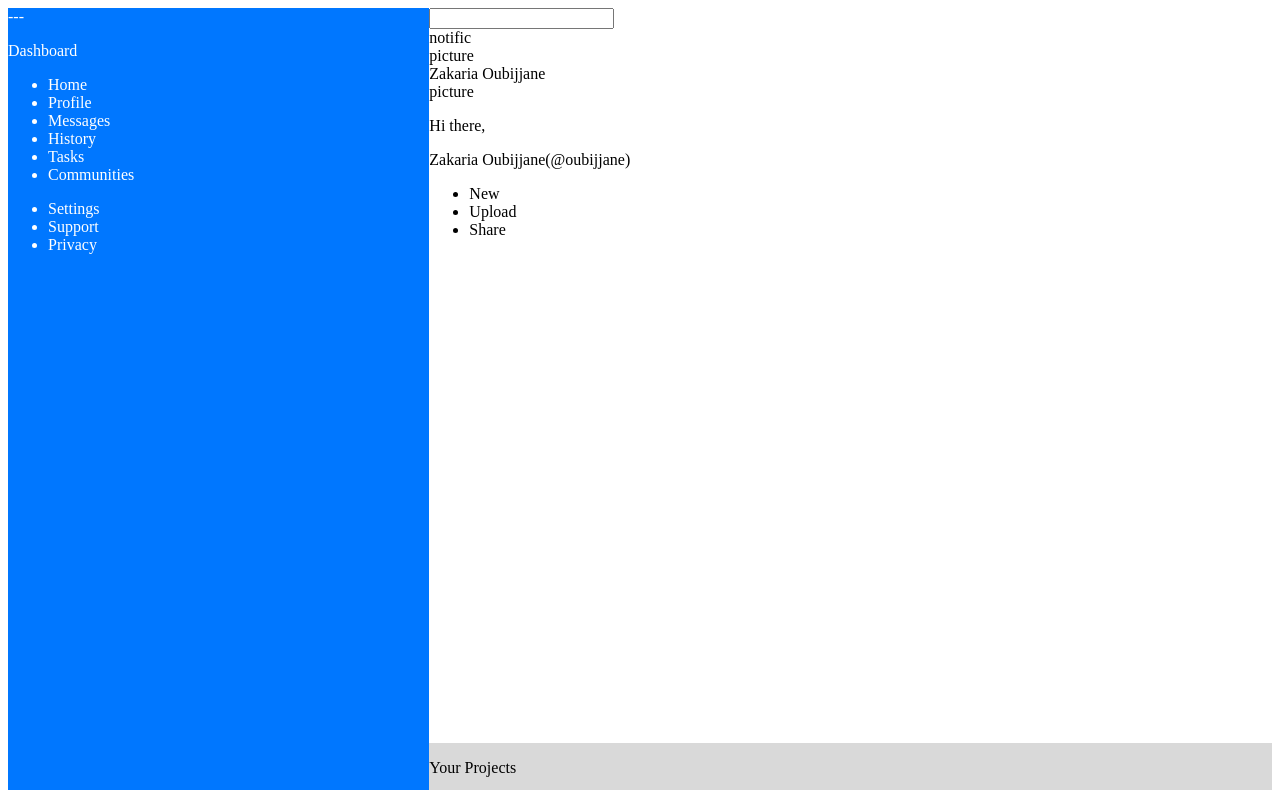
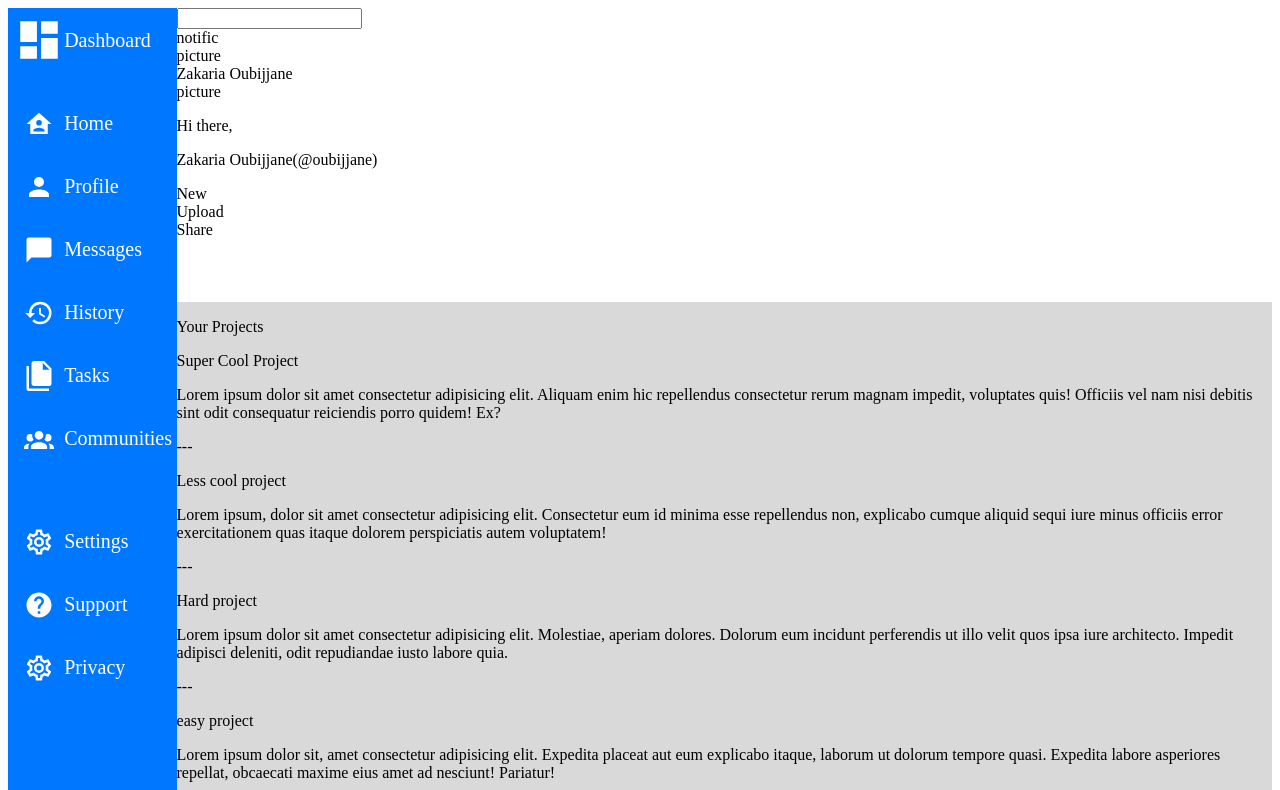
Before and after one commit to oubijjane/Admin-Dashboard, a plain HTML site: page index.html in a window 1280 px wide. Shown: the top 790 px of the page. Drawn offline with Linux system fonts and the light colour scheme.

Commit message:
complete the sidebar styling
complete the sidebar styling and adding the
necessery icons

```diff
--- a/index.html
+++ b/index.html
@@ -31,22 +31,49 @@
         </div>
     </div>
     <div class="sidebar">
-        <div>
-            <div class="icon">---</div>
+        <div class="icons">
+            <img class="icon" src="icons/view-dashboard.svg">
             <p>Dashboard</p>
         </div>
-        <ul>
-            <li>Home</li>
-            <li>Profile</li>
-            <li>Messages</li>
-            <li>History</li>
-            <li>Tasks</li>
-            <li>Communities</li>
+        <ul class="menu1">
+            <li class="icons">
+                <img class="icon" src="icons/home-account.svg">
+                <p>Home</p>
+            </li>
+            <li class="icons">
+                <img class="icon" src="icons/account.svg">
+                <p>Profile</p>
+            </li>
+            <li class="icons">
+                <img class="icon" src="icons/message.svg">
+                <p>Messages</p>
+            </li>
+            <li class="icons">
+                <img class="icon" src="icons/history.svg">
+                <p>History</p>
+            </li>
+            <li class="icons">
+                <img class="icon" src="icons/file-multiple.svg">
+                <p>Tasks</p>
+            </li>
+            <li class="icons">
+                <img class="icon" src="icons/account-group.svg">
+                <p>Communities</p>
+            </li>
         </ul>
-        <ul>
-            <li>Settings</li>
-            <li>Support</li>
-            <li>Privacy</li>
+        <ul class="menu2">
+            <li class="icons">
+                <img class="icon" src="icons/cog-outline.svg">
+                <p>Settings</p>
+            </li>
+            <li class="icons">
+                <img class="icon" src="icons/help-circle.svg">
+                <p>Support</p>
+            </li>
+            <li class="icons">
+                <img class="icon" src="icons/cog-outline.svg">
+                <p>Privacy</p>
+            </li>
         </ul>
     </div>
     <div class="articles">
@@ -88,7 +115,8 @@
                     <p>another project</p>
                     <p>
                         Lorem ipsum dolor sit amet consectetur adipisicing elit. Maiores facilis sapiente,
-                        distinctio iure assumenda minima blanditiis enim rerum omnis, voluptates cumque doloremque mollitia,
+                        distinctio iure assumenda minima blanditiis enim rerum omnis, voluptates cumque doloremque
+                        mollitia,
                         totam aperiam? Adipisci sit explicabo laudantium eius.
                     </p>
                     <div class="icons">---</div>
@@ -106,14 +134,21 @@
                 <div class="container2">
                     <div class="announce">
                         <p>Site Maintenance</p>
-                        <p>Lorem ipsum dolor, sit amet consectetur adipisicing elit. Accusantium nesciunt, voluptatem cum voluptatum, dolore, aperiam illum harum magni velit quidem officiis facere perspiciatis error quibusdam saepe dolores iste vel cumque.</p>
+                        <p>Lorem ipsum dolor, sit amet consectetur adipisicing elit. Accusantium nesciunt, voluptatem
+                            cum voluptatum, dolore, aperiam illum harum magni velit quidem officiis facere perspiciatis
+                            error quibusdam saepe dolores iste vel cumque.</p>
                     </div>
                     <div class="announce">
                         <p>Community Share Day</p>
-                        <p>Lorem ipsum dolor sit amet consectetur adipisicing elit. Accusantium vitae similique eos ea nihil facere quisquam culpa perferendis quasi, id, molestias impedit, nobis quia expedita vel! Architecto ipsa velit ut!</p></div>
+                        <p>Lorem ipsum dolor sit amet consectetur adipisicing elit. Accusantium vitae similique eos ea
+                            nihil facere quisquam culpa perferendis quasi, id, molestias impedit, nobis quia expedita
+                            vel! Architecto ipsa velit ut!</p>
+                    </div>
                     <div class="announce">
                         <p>Update Privacy POlicy</p>
-                        <p>Lorem ipsum dolor, sit amet consectetur adipisicing elit. Eos ducimus voluptates facere nisi facilis et beatae ex. Eum alias magni deserunt, voluptatibus ut sapiente aperiam numquam, quas soluta eveniet dicta?</p>
+                        <p>Lorem ipsum dolor, sit amet consectetur adipisicing elit. Eos ducimus voluptates facere nisi
+                            facilis et beatae ex. Eum alias magni deserunt, voluptatibus ut sapiente aperiam numquam,
+                            quas soluta eveniet dicta?</p>
                     </div>
                 </div>
             </div>
--- a/style.css
+++ b/style.css
@@ -1,12 +1,14 @@
 body {
     display: grid;
-    grid-template-columns: 1fr 2fr;
-    grid-template-rows: 1fr 2fr;
+    grid-template-columns: 0.4fr 2.6fr;
+    grid-template-rows: 0.5fr 2.5fr;
 }
 .sidebar {
     background-color: rgb(0, 119, 255);
     color: white;
     grid-row: 1/3;
+    display: grid;
+    grid-template-rows: 0.1fr 0.5fr 2fr;
 }
 .nav {
 
@@ -14,3 +16,39 @@ body {
 .articles {
     background-color: rgba(197, 197, 197, 0.651);
 }
+ul {
+    list-style: none;
+    padding: 0px;
+}
+.icon {
+    width: 50px;
+    filter: invert(1);
+    justify-self: self-end;
+    align-self: center;
+}
+.icons{
+    display: grid;
+    grid-template-columns: 1fr 2fr;
+}
+.sidebar p {
+    font-size: 20px;
+    align-self: center;
+}
+
+.menu1 {
+    font-size: 20px;
+    display: grid;
+}
+.menu1 .icon{
+    width: 30px;
+    margin-right: 10px;
+}
+.menu2 {
+    font-size: 20px;
+    display: grid;
+    grid-auto-rows: 0.04fr;
+}
+.menu2 .icon{
+    width: 30px;
+    margin-right: 10px;
+}
```
Also changed, not shown: icons/account-group.svg (added), icons/account.svg (added), icons/bell.svg (added), icons/cog-outline.svg (added), icons/eye-arrow-left-outline.svg (added), icons/file-multiple.svg (added), icons/help-circle.svg (added), icons/history.svg (added), icons/home-account.svg (added), icons/message.svg (added), icons/share-variant-outline.svg (added), icons/shield-check-outline.svg (added), icons/star-plus-outline.svg (added), icons/view-dashboard.svg (added).
